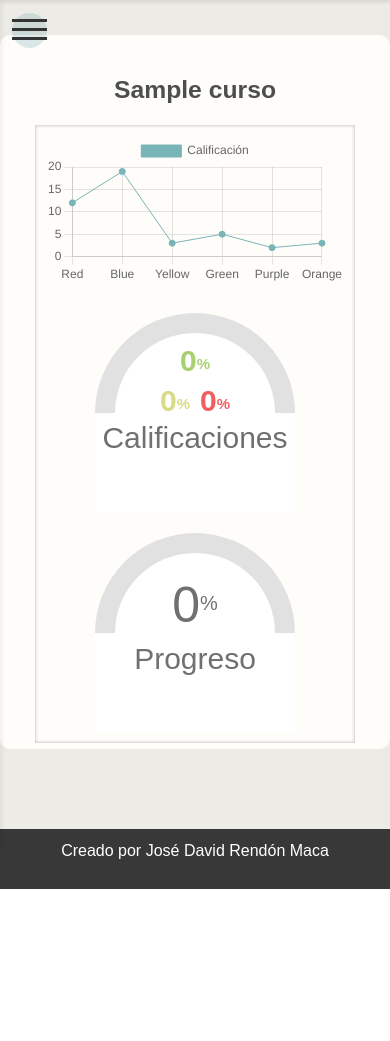
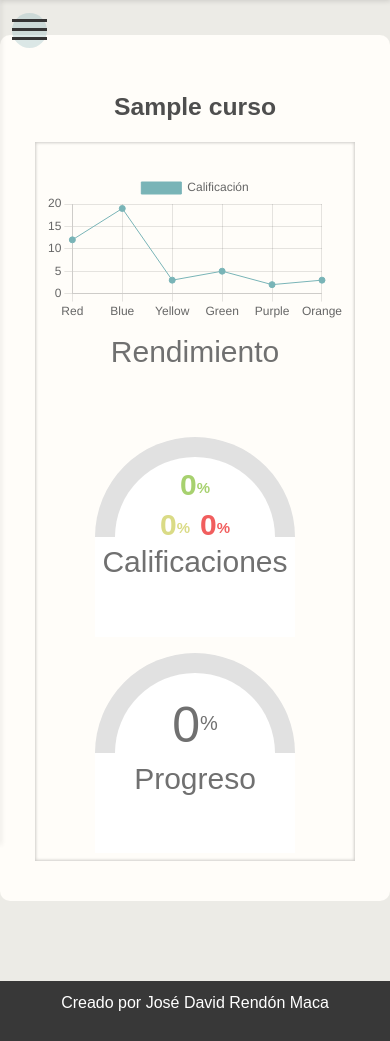
Before and after one commit to JoseDavidRendon/TareasUniv, a Django app: template TareasUnivProyecto/index/templates/index/dashboard.html in a window 390 px wide. Shown: the part 55-1096 px from the top of the page. Before the commit the page ends 944 px from the top, so only its background shows below. Run offline with Django 4.2, Linux system fonts and the light colour scheme; data comes from the database, SQL or seed files in the repository; the template is opened without the code that fills it: most values are stand-ins (such as "Sample title", 1, 10 or a date in 2020); some libraries are stand-ins or nearby versions.

Commit message:
responsive arreglado dashboard

```diff
--- a/TareasUnivProyecto/TareasUnivProyecto/static/css/dashboard.css
+++ b/TareasUnivProyecto/TareasUnivProyecto/static/css/dashboard.css
@@ -2,7 +2,7 @@
     width: 200px;
     height: 200px;
     color: rgb(112, 112, 112);
-    margin: 10px;
+    margin: 8px;
 }
 .delimitador{
     width: 200px;
@@ -139,7 +139,10 @@
 }
 .contenedor-contenedores-graficas{
     max-width: 100%;
-    padding-top: 40px;
+    padding-top: 17px;
+}
+.contenedor-tareas{
+    padding: 40px 0px 40px 0px;
 }
 .contenedor-porcentajes{
     width: 100%;
@@ -162,9 +165,9 @@
     line-height: 22px;
     text-align: center;
     height: 32px;
-
     z-index: 11;
 }
+
 .porcentaje-amarillo-verde{
     display: flex;
     flex-direction: row;
@@ -183,15 +186,22 @@
 .conjunto-de-graficas{
     display: flex;
     flex-direction: row;
-    margin-top: 8px;
+    flex-wrap: wrap;
     justify-content: center;
 }
 .contenedor-graficas{
     display: flex;
     flex-direction: row;
+    flex-wrap: wrap;
+    padding-top: 20px;
 }
+.titulo-grafica-lineal{
+    display: none;
+}
+
 @media screen and (max-width: 530px) {
     .conjunto-de-graficas{
+        margin-top: 55px;
         flex-direction: column;
     }
     .contenedor-graficas{
@@ -199,4 +209,16 @@
         flex-direction: column;
         align-items: center;
     }
+    .titulo-grafica-lineal{
+        display: block;
+        color: rgb(112, 112, 112);
+        position: relative;
+        top: 9px;
+        font-size: 30px;
+        line-height: 22px;
+        text-align: center;
+        height: 32px;
+        z-index: 11;
+        margin-top: 10px;
+    }
   }
--- a/TareasUnivProyecto/index/templates/index/dashboard.html
+++ b/TareasUnivProyecto/index/templates/index/dashboard.html
@@ -24,6 +24,7 @@
 
                 <canvas id="grafica-{{curso}}" max-width="80%" max-height="200px"></canvas>
                 <script> crearLinea('{{curso}}') </script>
+                <div class="titulo-grafica-lineal"><p>Rendimiento</p></div>
 
             </div>
             <div class="conjunto-de-graficas">
```
